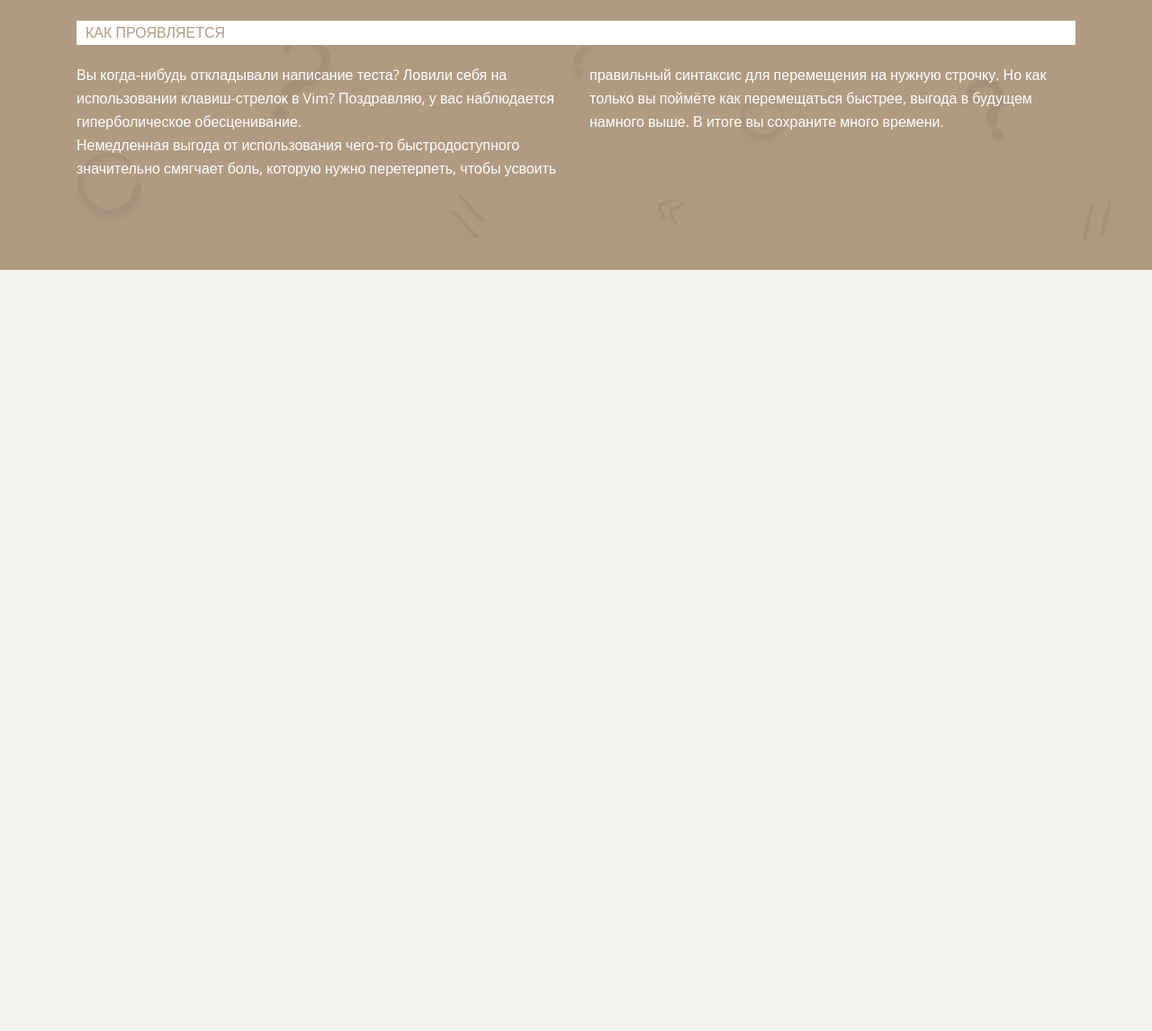
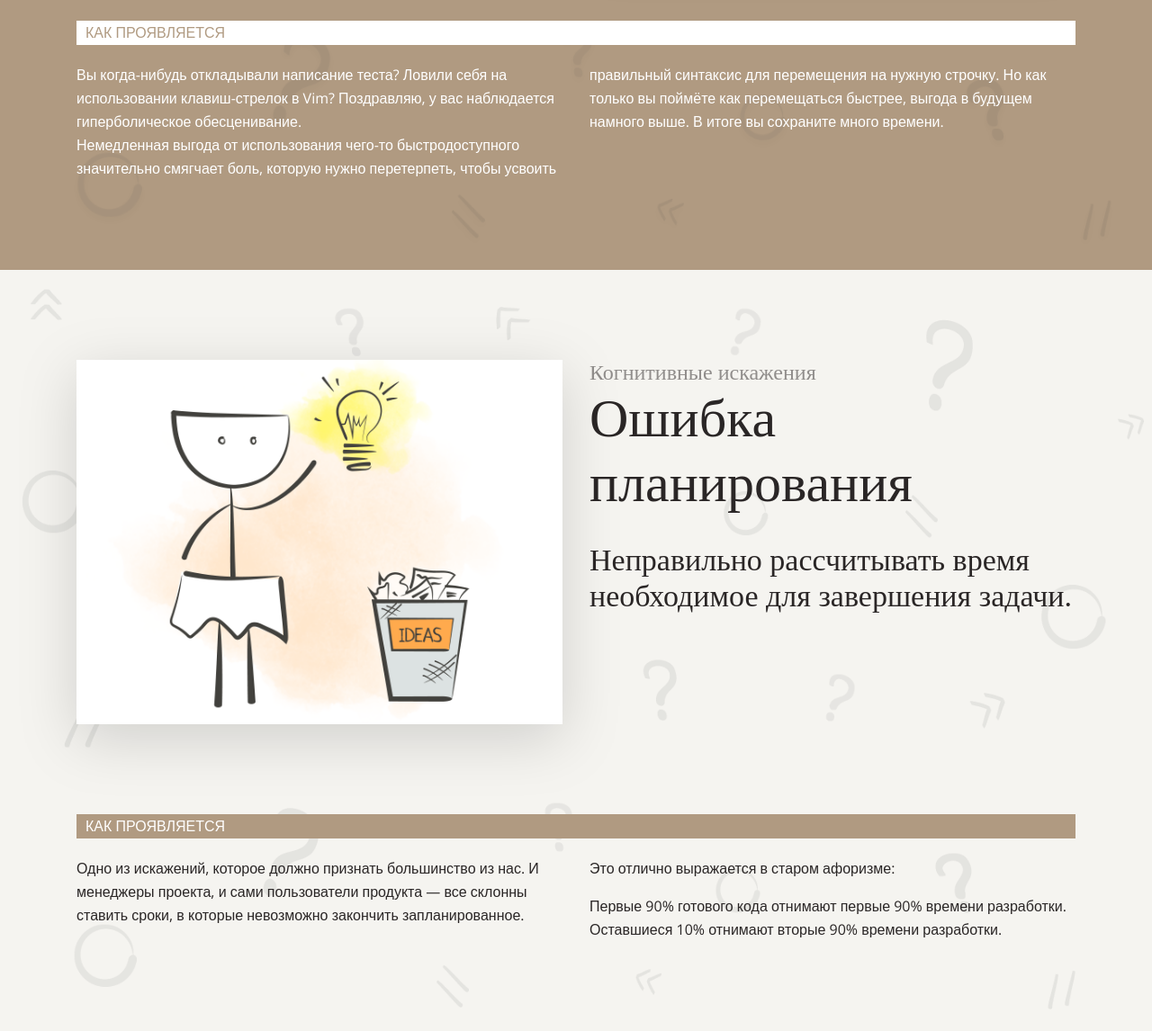
Before and after one commit to Prilea/layout-designer-project-lvl1, a website: page index.html in a window 1280 px wide. Shown: the part 5877-7023 px from the top of the page at 90% size. Before the commit the page ends 6177 px from the top, so only its background shows below. Drawn offline with nearby package versions, Linux system fonts and the light colour scheme; a web font is replaced by a local one.

Commit message:
added errors-in-planning block from 10th step

```diff
--- a/css/style.css
+++ b/css/style.css
@@ -361,3 +361,15 @@ z-index: 1;
     line-height: 26px;
     color: #fff;
 }
+#errors-in-planning {
+    position: relative;
+    padding: 100px 0;
+}
+.errors_howAppear {
+    background-color: #B09A81;
+    color: #fff;
+}
+.errors_text--white {
+    line-height: 26px;
+    color: #2A2626;
+}
--- a/index.html
+++ b/index.html
@@ -147,6 +147,24 @@
                 </div>
               </div>
             </div> <!--hyperbolic-depreciation-->
+
+            <div id="errors-in-planning" class="bg-image">
+              <div class="container">
+                <div class="column">
+                  <img class="errors_img img_section" src="img/3.png" alt="">
+                  <div class="errors__information information_box--white">
+                    <span class="information_name--white">Когнитивные искажения</span>
+                    <h2 class="information_heading--white">Ошибка планирования</h2>
+                    <p class="information_text--white">Неправильно рассчитывать время необходимое для завершения задачи.</p>
+                  </div>
+                  <h3 class="errors_howAppear howAppear">Как проявляется</h3>
+                  <p class="errors_text--white">Одно из искажений, которое должно признать большинство из нас. И менеджеры проекта, и сами пользователи продукта — все склонны ставить сроки, в которые невозможно закончить запланированное.</p>
+                  <p class="errors_text--white">Это отлично выражается в старом афоризме:</p> <br>
+                  <p class="errors_text--white">Первые 90% готового кода отнимают первые 90% времени разработки. Оставшиеся 10% отнимают вторые 90% времени разработки.</p>
+                </div>
+
+              </div>
+            </div> <!--errors-in-plannin-->
         </main>
         <footer class="footer"></footer>
 
```
